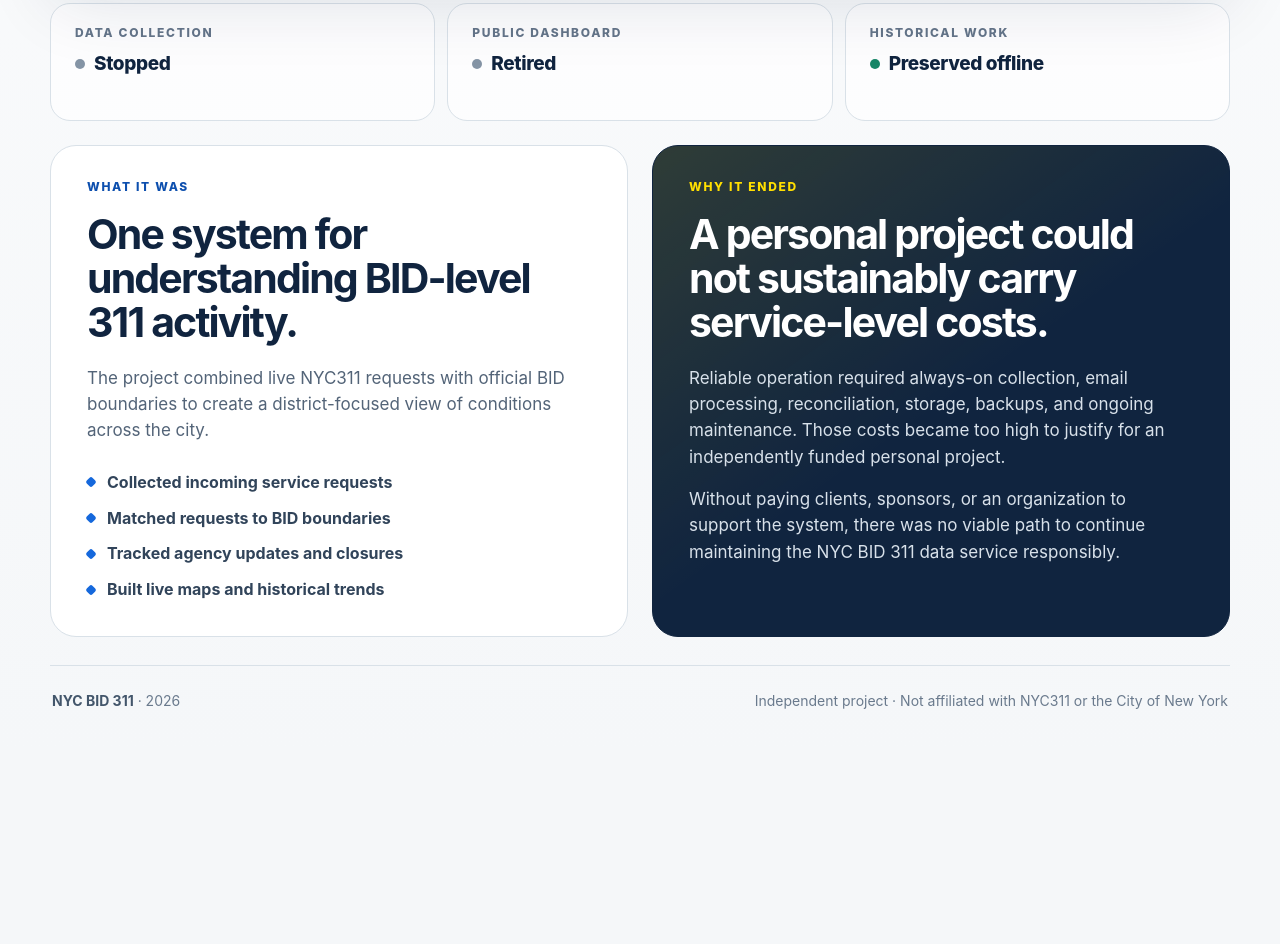
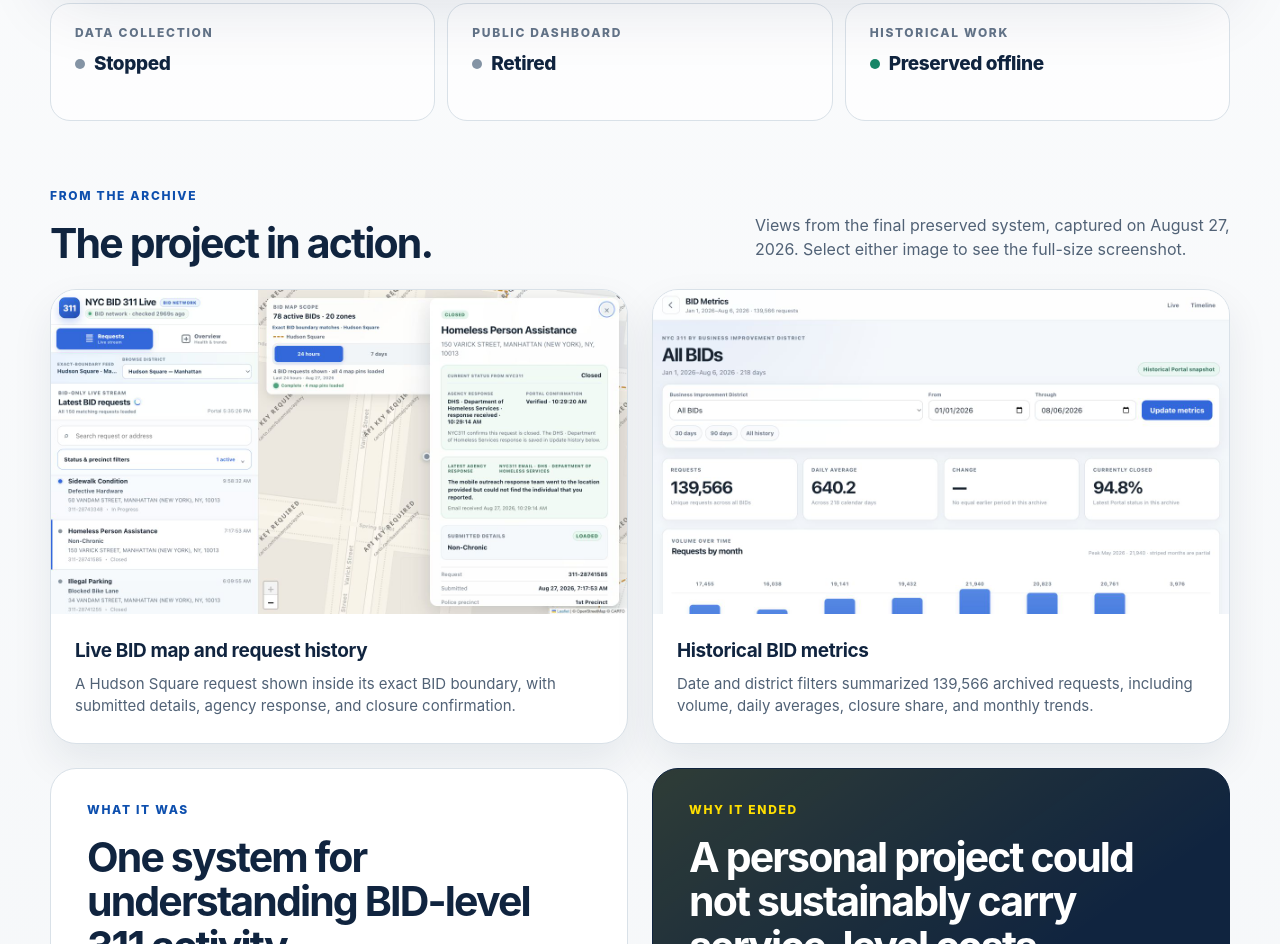
Before and after one commit to georgelevine/nyc-bid-311, a website: page retired-site/index.html in a window 1280 px wide. Shown: the part 693-1637 px from the top of the page. Before the commit the page ends 1445 px from the top, so only its background shows below. Drawn offline with Linux system fonts and the light colour scheme.

Commit message:
Add archived dashboard screenshots

```diff
--- a/retired-site/index.html
+++ b/retired-site/index.html
@@ -287,6 +287,87 @@
         background: var(--green);
       }
 
+      .gallery {
+        margin: 68px 0 24px;
+      }
+
+      .gallery-heading {
+        display: flex;
+        align-items: end;
+        justify-content: space-between;
+        gap: 32px;
+        margin-bottom: 24px;
+      }
+
+      .gallery-heading h2 {
+        margin-bottom: 0;
+      }
+
+      .gallery-heading p {
+        max-width: 475px;
+        margin: 0 0 3px;
+        color: var(--ink-soft);
+        font-size: 16px;
+      }
+
+      .gallery-grid {
+        display: grid;
+        grid-template-columns: repeat(2, minmax(0, 1fr));
+        gap: 24px;
+      }
+
+      .gallery-card {
+        min-width: 0;
+        margin: 0;
+        overflow: hidden;
+        border: 1px solid var(--line);
+        border-radius: 26px;
+        background: var(--white);
+        box-shadow: 0 18px 42px rgba(16, 36, 63, 0.08);
+      }
+
+      .gallery-card a {
+        display: block;
+        overflow: hidden;
+        background: #e9eef3;
+      }
+
+      .gallery-card img {
+        display: block;
+        width: 100%;
+        height: auto;
+        aspect-ratio: 16 / 9;
+        object-fit: cover;
+        transition: transform 180ms ease;
+      }
+
+      .gallery-card a:focus-visible {
+        outline: 4px solid var(--yellow);
+        outline-offset: -4px;
+      }
+
+      .gallery-card a:hover img {
+        transform: scale(1.012);
+      }
+
+      .gallery-card figcaption {
+        padding: 22px 24px 25px;
+      }
+
+      .gallery-card strong {
+        display: block;
+        margin-bottom: 7px;
+        font-size: 19px;
+        letter-spacing: -0.02em;
+      }
+
+      .gallery-card span {
+        display: block;
+        color: var(--ink-soft);
+        font-size: 15px;
+        line-height: 1.5;
+      }
+
       .content-grid {
         display: grid;
         grid-template-columns: repeat(2, minmax(0, 1fr));
@@ -422,8 +503,14 @@
         }
 
         .status-grid,
+        .gallery-grid,
         .content-grid {
           grid-template-columns: 1fr;
+        }
+
+        .gallery-heading {
+          display: grid;
+          gap: 12px;
         }
 
         .card {
@@ -460,6 +547,23 @@
         .status-item {
           min-height: auto;
           padding: 19px 21px;
+        }
+
+        .gallery {
+          margin-top: 52px;
+        }
+
+        .gallery-card {
+          border-radius: 22px;
+        }
+
+        .gallery-card figcaption {
+          padding: 19px 20px 22px;
+        }
+
+        .gallery-card img {
+          aspect-ratio: 4 / 3;
+          object-position: center top;
         }
 
         footer {
@@ -517,6 +621,69 @@
         </div>
       </section>
 
+      <section class="gallery" aria-labelledby="gallery-title">
+        <div class="gallery-heading">
+          <div>
+            <span class="card-label">From the archive</span>
+            <h2 id="gallery-title">The project in action.</h2>
+          </div>
+          <p>
+            Views from the final preserved system, captured on August 27, 2026.
+            Select either image to see the full-size screenshot.
+          </p>
+        </div>
+
+        <div class="gallery-grid">
+          <figure class="gallery-card">
+            <a
+              href="assets/live-bid-request.png"
+              target="_blank"
+              rel="noopener"
+              aria-label="Open the full-size live BID request screenshot"
+            >
+              <img
+                src="assets/live-bid-request.png"
+                alt="NYC BID 311 live dashboard showing Hudson Square requests, its BID boundary map, and a closed request with its agency response"
+                width="1280"
+                height="720"
+                loading="lazy"
+              />
+            </a>
+            <figcaption>
+              <strong>Live BID map and request history</strong>
+              <span>
+                A Hudson Square request shown inside its exact BID boundary, with
+                submitted details, agency response, and closure confirmation.
+              </span>
+            </figcaption>
+          </figure>
+
+          <figure class="gallery-card">
+            <a
+              href="assets/bid-metrics.png"
+              target="_blank"
+              rel="noopener"
+              aria-label="Open the full-size historical BID metrics screenshot"
+            >
+              <img
+                src="assets/bid-metrics.png"
+                alt="NYC BID 311 historical metrics page showing date filters, request volume, daily average, closure percentage, and monthly trends"
+                width="1280"
+                height="720"
+                loading="lazy"
+              />
+            </a>
+            <figcaption>
+              <strong>Historical BID metrics</strong>
+              <span>
+                Date and district filters summarized 139,566 archived requests,
+                including volume, daily averages, closure share, and monthly trends.
+              </span>
+            </figcaption>
+          </figure>
+        </div>
+      </section>
+
       <section class="content-grid">
         <article class="card">
           <span class="card-label">What it was</span>
```
Also changed, not shown: retired-site/assets/bid-metrics.png (added), retired-site/assets/live-bid-request.png (added).
